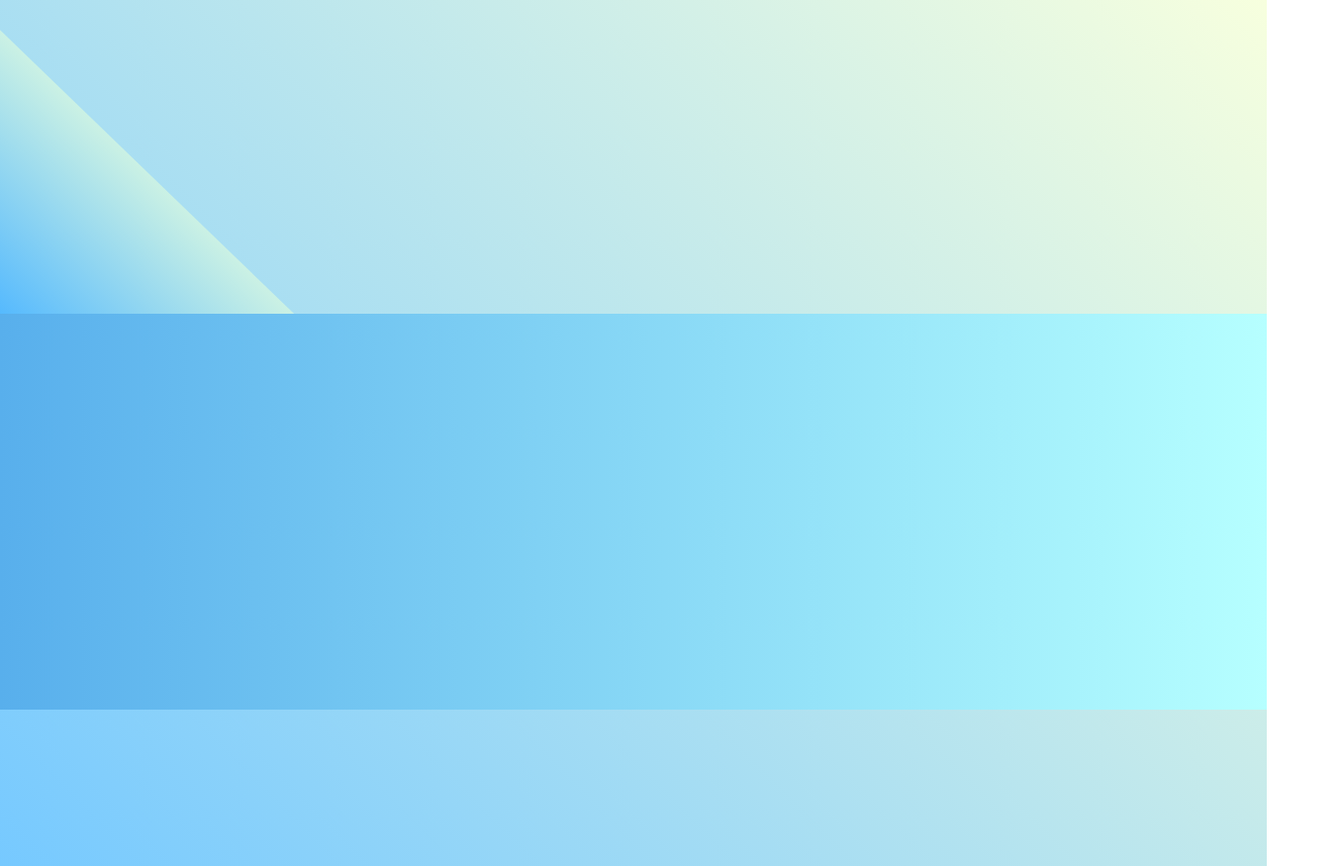
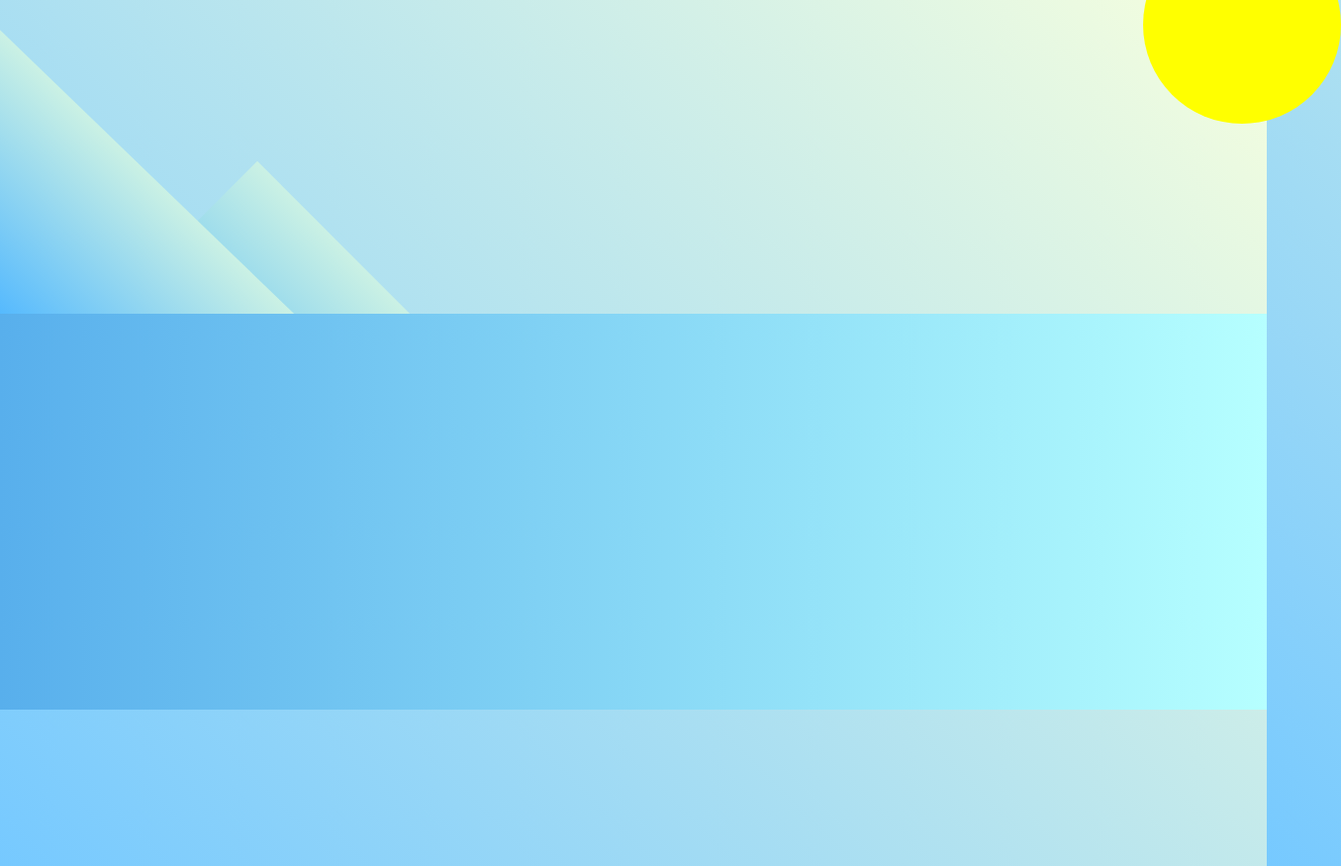
Before and after one commit to AveryCaldwell/penguin, a plain HTML site: page index.html in a window 1280 px wide. Shown: the whole page at 99% size, 1355 px wide, since content can reach past the window. Drawn offline with Linux system fonts and the light colour scheme.

Commit message:
added penguin body and sky styling

```diff
--- a/index.html
+++ b/index.html
@@ -9,7 +9,10 @@
 <body>
     <div class="left-mountain"></div>
     <div class="back-mountain"></div>
+    <div class="sun"></div>
     <div class="penguin"></div>
+    <div class="penguin-head"></div>
+    <div class="penguin-body"></div>
     <div class="ground"></div>
 </body>
 </html>
--- a/styles.css
+++ b/styles.css
@@ -34,3 +34,24 @@
 	z-index: 2;
 	margin-top: 100px;
 }
+
+.back-mountain {
+	width: 300px;
+	height: 300px;
+	background: linear-gradient(rgb(203, 241, 228), rgb(47, 170, 255));
+	position: absolute;
+	z-index: 1;
+	transform: rotate(45deg);
+	left: 110px;
+	top: 225px;
+}
+
+.sun {
+	width: 200px;
+	height: 200px;
+	background-color: yellow;
+	position: absolute;
+	border-radius: 50%;
+	top: -75px;
+	right: -75px;
+}
```
